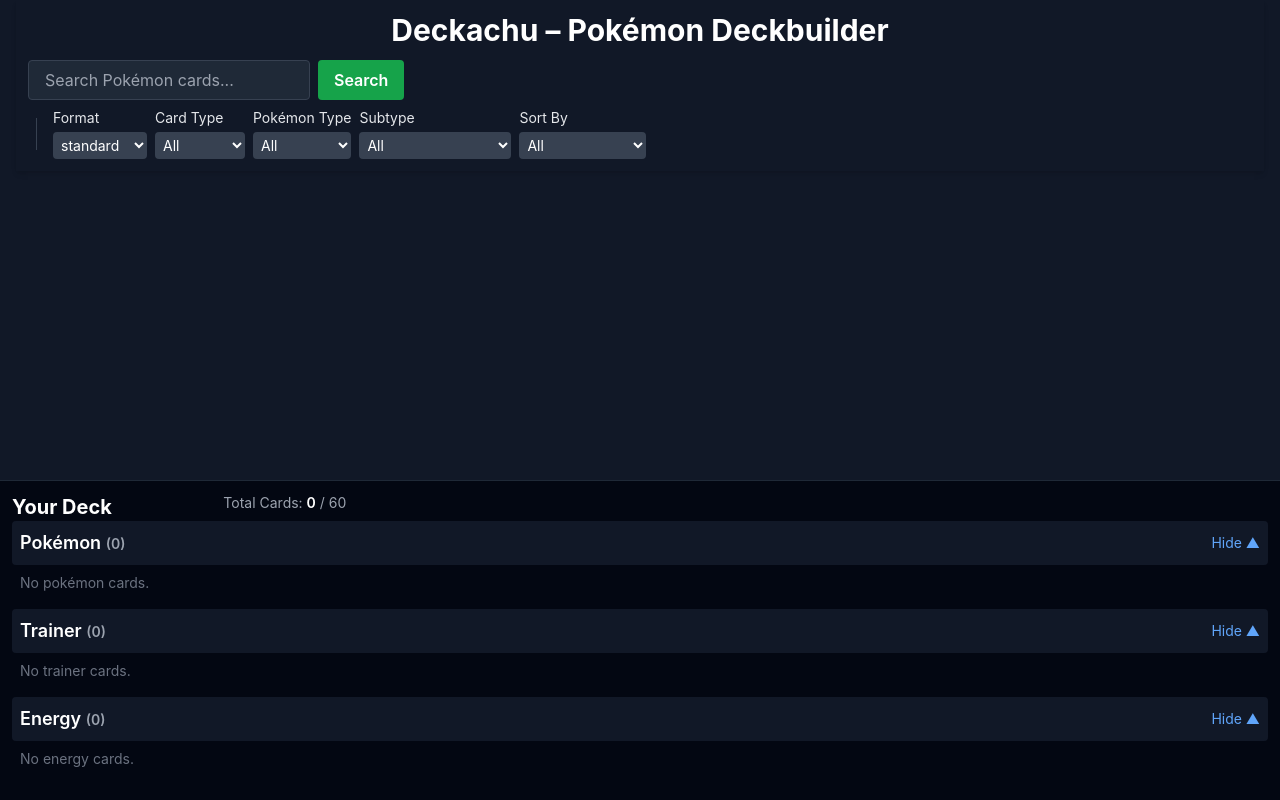
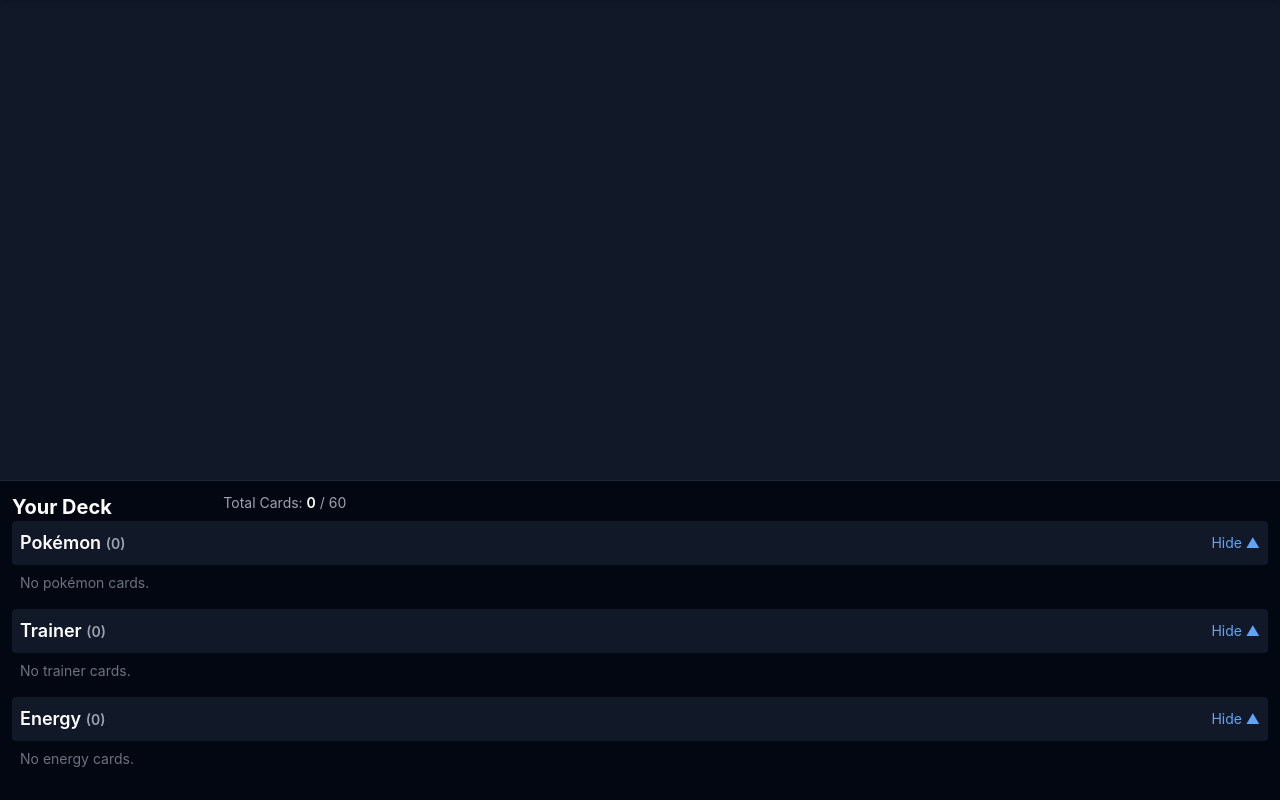
Before and after one commit to Mbani625/deckachu, a React (Create React App) app: page / in a window 1280 px wide. Built offline with nearby package versions, Linux system fonts and the light colour scheme.

Commit message:
Header Changes

```diff
--- a/src/App.js
+++ b/src/App.js
@@ -1,5 +1,6 @@
 // src/App.js
-import React, { useState, useMemo } from "react";
+import React, { useState, useEffect, useRef, useMemo } from "react";
+
 import SearchBar from "./components/SearchBar";
 import CardGrid from "./components/CardGrid";
 import DeckView from "./components/DeckView";
@@ -16,6 +17,24 @@
   const [pokemonTypeFilter, setPokemonTypeFilter] = useState("");
   const [sortOption, setSortOption] = useState("");
   const { results, searchCards, loadMore, page, allResults } = useCardSearch();
+
+  const [showHeader, setShowHeader] = useState(true);
+  const lastScrollTop = useRef(0);
+
+  useEffect(() => {
+    const handleScroll = () => {
+      const scrollTop = window.scrollY || document.documentElement.scrollTop;
+      if (scrollTop < lastScrollTop.current) {
+        setShowHeader(true); // scrolling up
+      } else {
+        setShowHeader(false); // scrolling down
+      }
+      lastScrollTop.current = scrollTop <= 0 ? 0 : scrollTop;
+    };
+
+    window.addEventListener("scroll", handleScroll);
+    return () => window.removeEventListener("scroll", handleScroll);
+  }, []);
 
   const handleSearch = () => {
     let queryParts = [];
@@ -114,12 +133,17 @@
 
   // App.js layout wrap
   return (
-    <div className="flex flex-col h-screen bg-gray-900 text-white ">
+    <div className="bg-gray-900 text-white min-h-screen">
       {/* Scrollable main content */}
-      <div className="flex-grow overflow-y-auto p-4 pt-0">
-        <div className="sticky top-0 z-20 bg-gray-900 p-3 shadow-md">
+      <div className="p-4 pt-[200px]">
+        <div
+          className={`transition-transform duration-300 ease-in-out fixed top-0 left-0 right-0 z-20 bg-gray-900 shadow-md ${
+            showHeader ? "translate-y-0" : "-translate-y-full"
+          }`}
+        >
+          <div className="p-3">
             <h1 className="text-2xl sm:text-3xl font-bold mb-3 text-white text-center">
-            Deckachu – Pokémon Deckbuilder
+              Deckachu
             </h1>
             <div className="flex flex-col sm:flex-row flex-wrap items-stretch sm:items-center gap-2">
               {/* Vertically aligned search section */}
@@ -214,12 +238,16 @@
               </div>
             </div>
           </div>
+        </div>
 
+        <div className="flex-grow overflow-y-auto mt-[200px] p-4 pt-0">
           <CardGrid
             cards={sortedResults}
-          onAdd={handleAddToDeck}
-          setSearchTerm={setSearchTerm}
+            handleAddToDeck={handleAddToDeck}
+            loadMore={loadMore}
+            hasMore={page < 10}
           />
+        </div>
 
         {results.length > 0 && (
           <div className="text-center mb-[40vh]">
```
Lines whose indentation alone changed are shown as unchanged.
